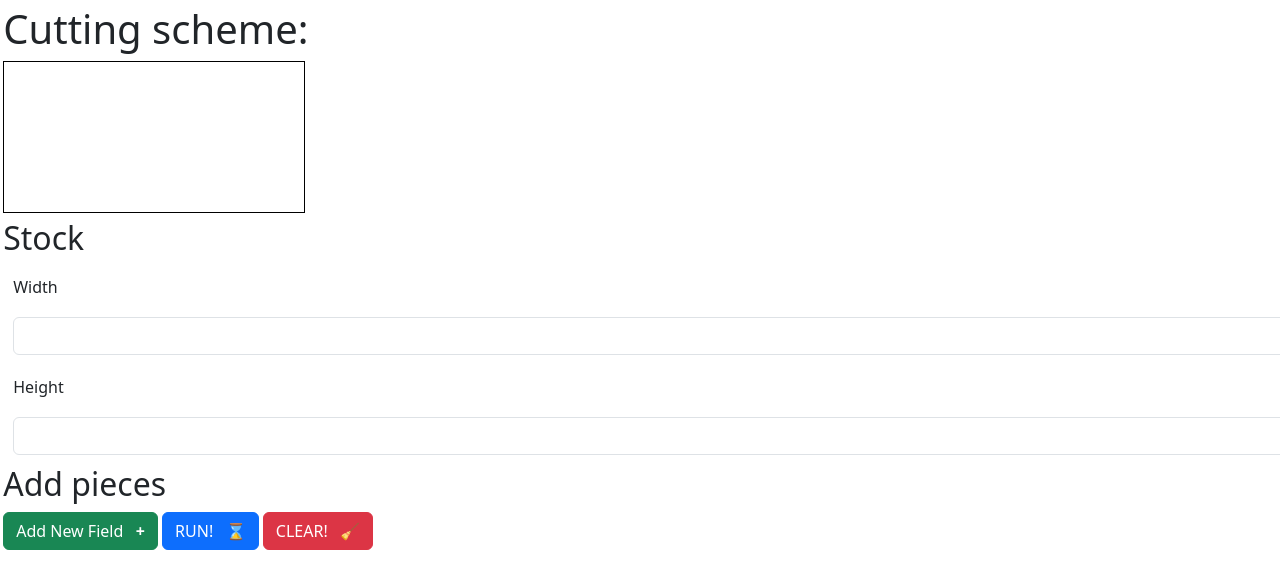
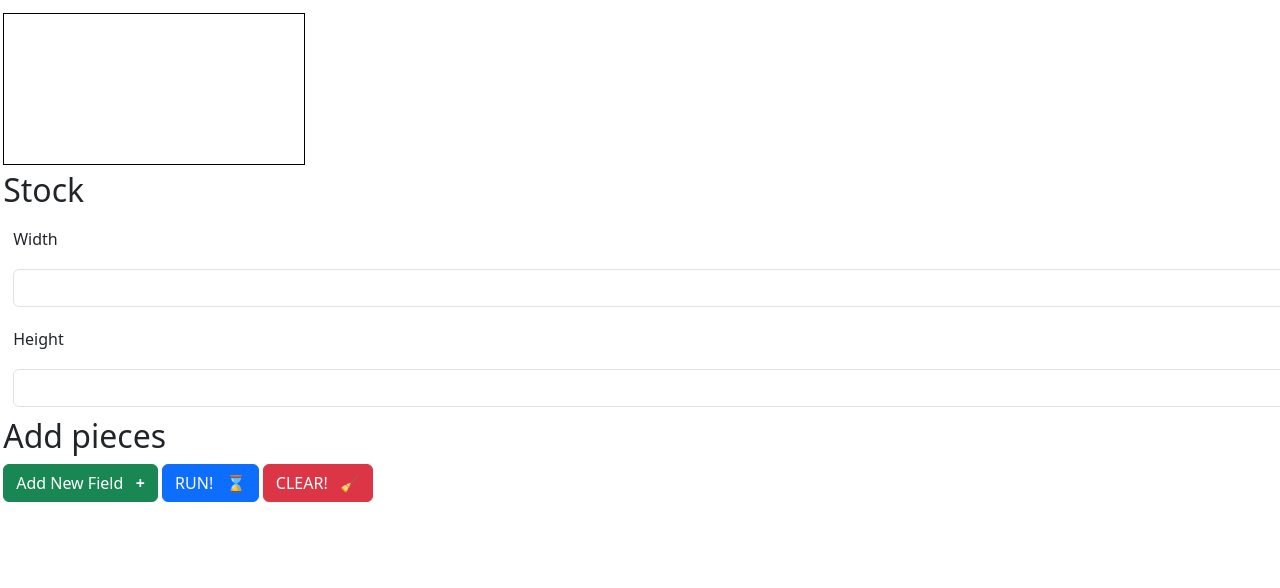
Before and after one commit to javad-aslanov/thechoppinator, a website: page index.html in a window 1280 px wide. Drawn offline with nearby package versions, Linux system fonts and the light colour scheme.

Commit message:
Update index.html

```diff
--- a/index.html
+++ b/index.html
@@ -42,7 +42,6 @@
     <script src="https://cdnjs.cloudflare.com/ajax/libs/jquery/3.3.1/jquery.min.js"></script>
   </head>
   <body>
-    <h1>Cutting scheme:</h1>
 
     <h1 id="boardyield"></h1>
 
```
